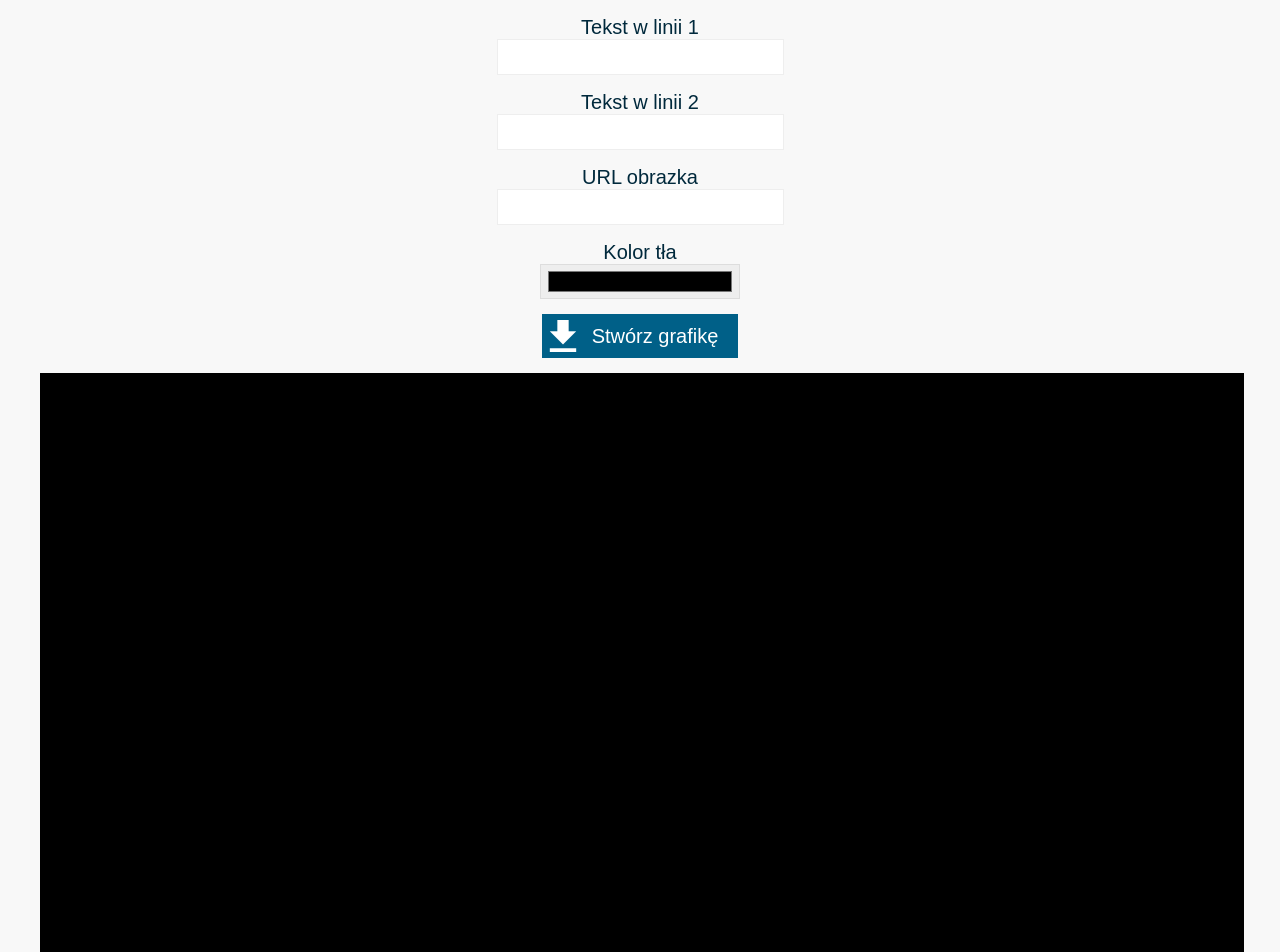
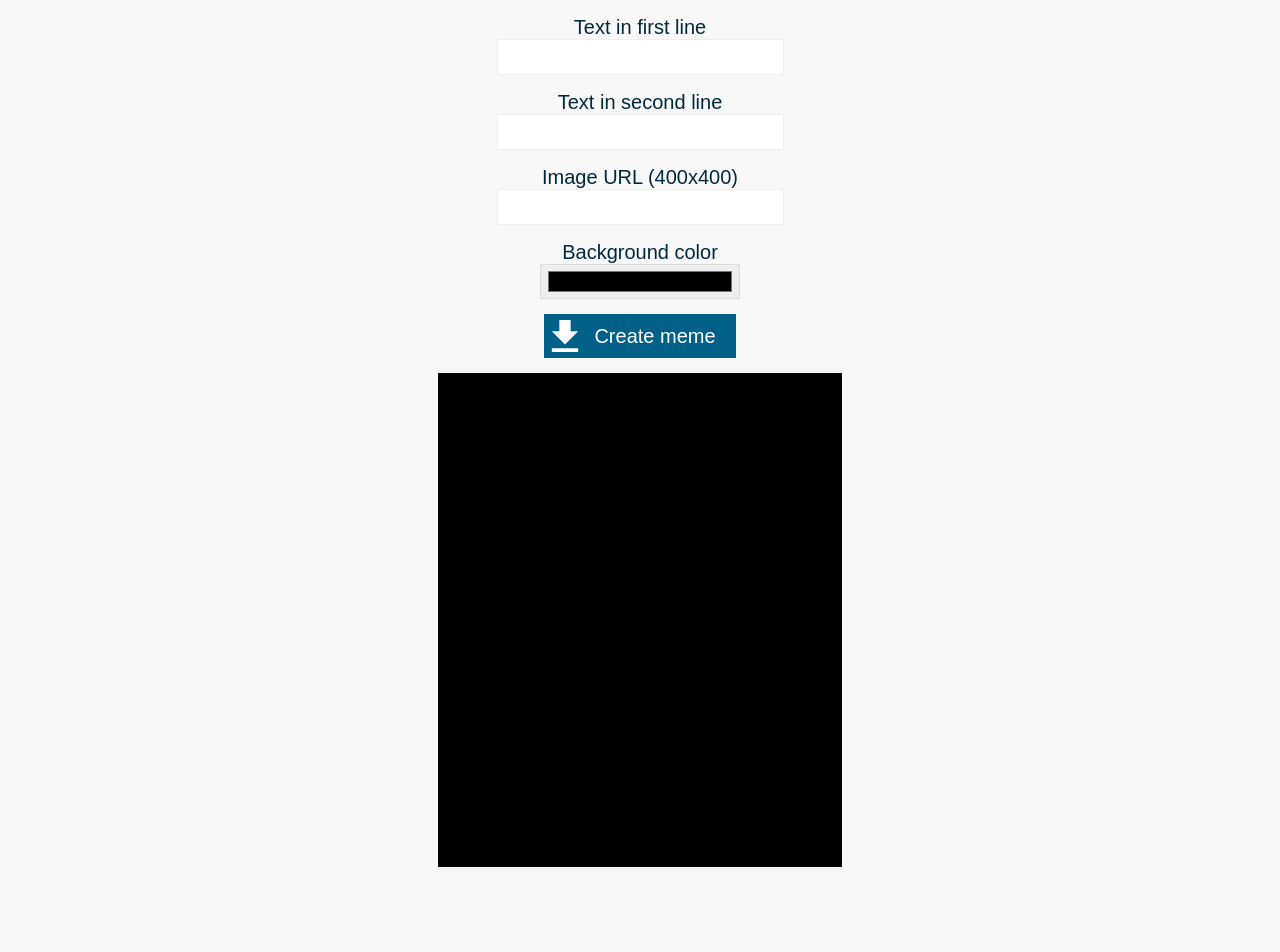
Before and after one commit to kamilrogala/jsMeme, a website: page docs/index.html in a window 1280 px wide. Shown: the top 952 px of the page. Drawn offline with Linux system fonts and the light colour scheme; files whose address does not match are found by name.

Commit message:
Stylizing and translations

```diff
--- a/docs/assets/jsMeme.js
+++ b/docs/assets/jsMeme.js
@@ -28,22 +28,22 @@ document.addEventListener('DOMContentLoaded', function () {
 		});
 	};
 	var jsMemeGenerate = function jsMemeGenerate(imageObj) {
-		var X = void 0,
-		    Y = void 0,
+		var memeBorderX = void 0,
+		    memeBorderY = void 0,
 		    sourceWidth = void 0,
 		    sourceHeight = void 0,
 		    destWidth = void 0,
 		    destHeight = void 0;
 
-		X = Y = 10;
+		memeBorderX = memeBorderY = 10;
 
 		sourceWidth = imageObj.width;
 		sourceHeight = imageObj.height;
 		imageObj.crossOrigin = "Anonymous";
 
-		destWidth = sourceWidth - 10;
-		destHeight = sourceHeight - 100;
-		ctx.drawImage(imageObj, X, Y, sourceWidth, sourceHeight, X, Y, destWidth, destHeight);
+		destWidth = sourceWidth - memeBorderX;
+		destHeight = sourceHeight - memeBorderY;
+		ctx.drawImage(imageObj, memeBorderX, memeBorderY, sourceWidth, sourceHeight, memeBorderX, memeBorderY, destWidth, destHeight);
 
 		ctx.font = "35px Arial";
 		ctx.fillStyle = '#fff';
--- a/docs/css/style.css
+++ b/docs/css/style.css
@@ -27,17 +27,20 @@ button {
 	transition: .4s all ease-in-out
 }
 
+a {
+	text-decoration: none
+}
+
 .wrapper {
-	width: 1200px;
-	margin: 0 auto;
+	width: 900px;
+	margin: 0 auto 25px;
 }
 
 .inputs {
 	text-align: center;
 }
 
-.group,
-canvas {
+.group {
 	margin: 15px 0 0;
 }
 
@@ -54,6 +57,8 @@ input {
 
 canvas {
 	border: 2px solid #000;
+	margin: 15px auto 25px;
+	display: block;
 }
 
 input {
--- a/docs/index.html
+++ b/docs/index.html
@@ -11,25 +11,21 @@
 	<div class="wrapper">
 		<div class="inputs">
 			<div class="group">
-				<label for="line1">Tekst w linii 1</label><input type="text" name="line1" id="line1"></div>
+				<label for="line1">Text in first line</label><input type="text" name="line1" id="line1"></div>
 			<div class="group">
-				<label for="line2">Tekst w linii 2</label><input type="text" name="line2" id="line2"></div>
+				<label for="line2">Text in second line</label><input type="text" name="line2" id="line2"></div>
 			<div class="group">
-				<label for="img">URL obrazka</label><input type="text" name="img" id="img"></div>
+				<label for="img">Image URL (400x400)</label><input type="text" name="img" id="img"></div>
 			<div class="group">
-				<label for="color">Kolor tła</label><input type="color" name="color" id="color"></div>
-			<div class="group"><button class="btn btn-generate" id="btn-generate" type="button">Stwórz grafikę</button></div>
+				<label for="color">Background color</label><input type="color" name="color" id="color"></div>
+			<div class="group"><button class="btn btn-generate" id="btn-generate" type="button">Create meme</button></div>
 		</div>
-		<canvas id="meme" width="1200" height="900px"></canvas>
+		<canvas id="meme" width="400" height="490"></canvas>
 		<div class="inputs">
-			<div class="group"><a href class="btn btn-download" id="btn-download" download="moj-Mem.png">Ściągnij</a></div>
+			<div class="group"><a href class="btn btn-download" id="btn-download" download="myMeme.png">Download your meme</a></div>
 		</div>
 	</div>
-	<div class="bottom">
-		<div class="wrapper">
-			<p>&copy; KamilRogala.IT 2017</p>
-		</div>
-	</div>
+	<script src="assets//polyfill.min.js"></script>
 	<script src="assets/jsMeme.js"></script>
 </body>
 
--- a/src/css/style.css
+++ b/src/css/style.css
@@ -27,17 +27,20 @@ button {
 	transition: .4s all ease-in-out
 }
 
+a {
+	text-decoration: none
+}
+
 .wrapper {
-	width: 1200px;
-	margin: 0 auto;
+	width: 900px;
+	margin: 0 auto 25px;
 }
 
 .inputs {
 	text-align: center;
 }
 
-.group,
-canvas {
+.group {
 	margin: 15px 0 0;
 }
 
@@ -54,6 +57,8 @@ input {
 
 canvas {
 	border: 2px solid #000;
+	margin: 15px auto 25px;
+	display: block;
 }
 
 input {
```
Also changed, not shown: src/assets/jsMeme.js (+5 -5 lines), src/index.html (+1 -1 lines), dist/assets/jsMeme.js, dist/assets/jsMeme.min.js, dist/css/style.css, dist/css/style.min.css, dist/index.html, docs/assets/jsMeme.min.js, docs/css/style.min.css.
